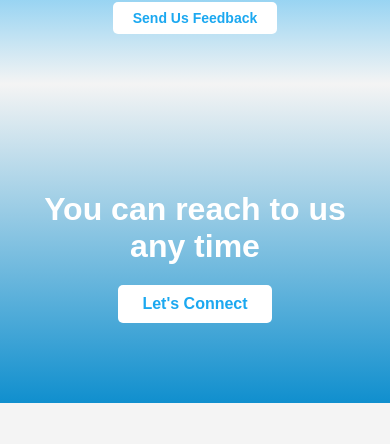
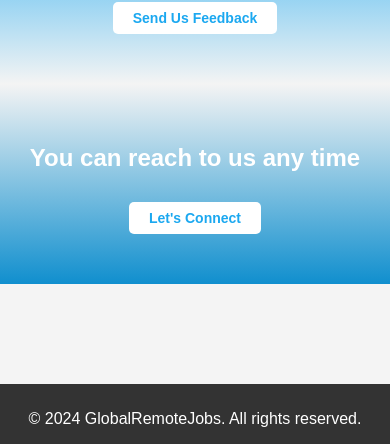
Before and after one commit to malhaouit/global-remote-jobs, a React (Vite) app in the folder front-end/: page / in a window 390 px wide. Shown: the part 1098-1542 px from the top of the page. Built offline with nearby package versions, Linux system fonts and the light colour scheme; no server answers.

Commit message:
Adjust responsiveness

```diff
--- a/front-end/src/components/GetInTouch.css
+++ b/front-end/src/components/GetInTouch.css
@@ -1,6 +1,6 @@
 .git-section {
   background: linear-gradient(to top, #108fce, #f4f4f4);
-  padding: 80px 20px;
+  padding: 60px 20px; /* Adjust padding for better spacing on smaller screens */
   text-align: center;
   color: white;
   border-radius: 1px 1px 0 0;
@@ -23,3 +23,21 @@
   color: #1BA8F0;
   font-weight: bold;
 }
+
+/* Media query for smaller screens */
+@media (max-width: 600px) {
+  .git-section {
+    padding: 40px 15px; /* Reduce padding for smaller screens */
+  }
+
+  .git-section h2 {
+    font-size: 24px; /* Reduce heading size for better readability */
+  }
+
+  .git-btn {
+    padding: 8px 20px; /* Adjust button size */
+    font-size: 14px; /* Slightly smaller text for the button */
+    max-width: 300px; /* Limit the max width to keep it centered */
+    margin: 10px auto; /* Center the button with some margin */
+  }
+}
```
